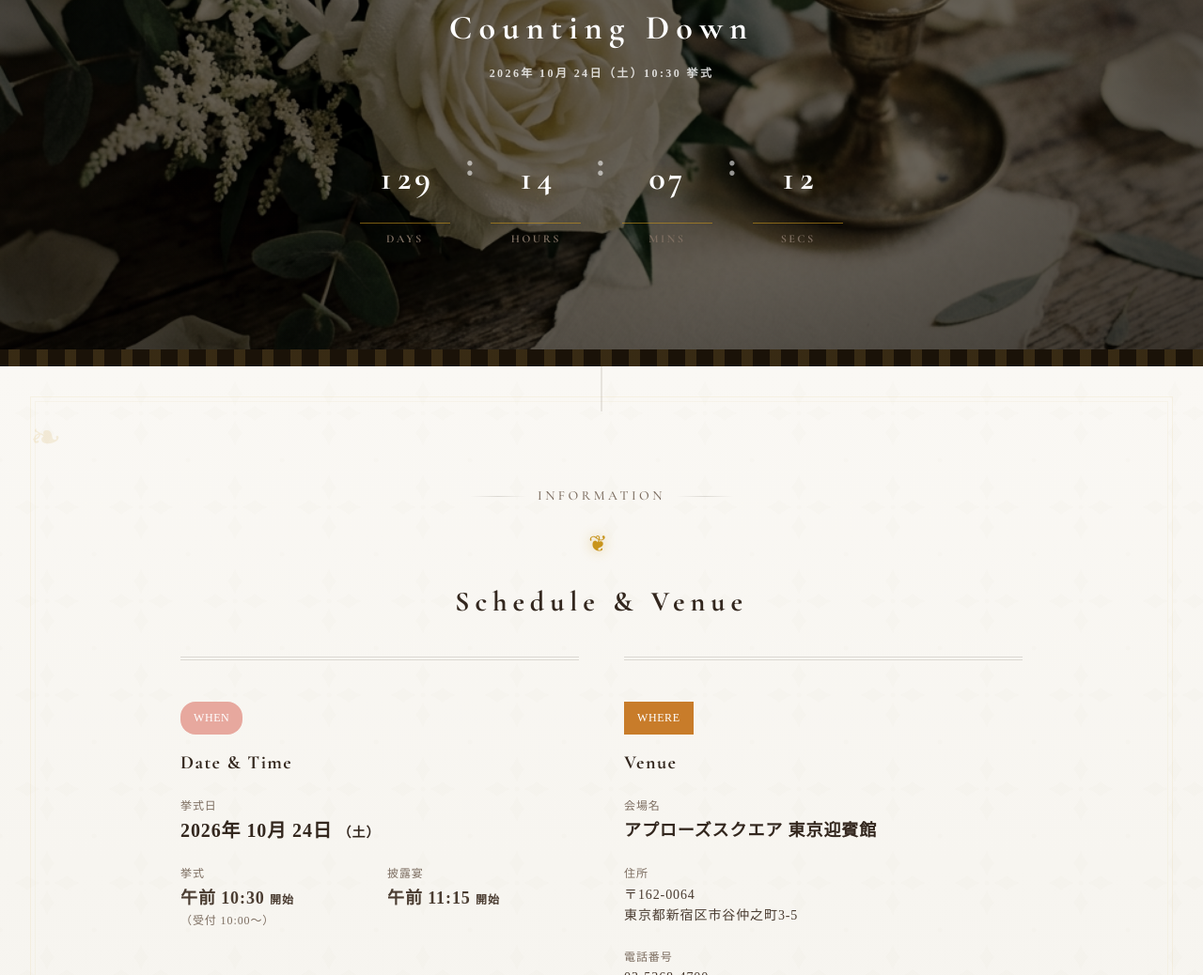
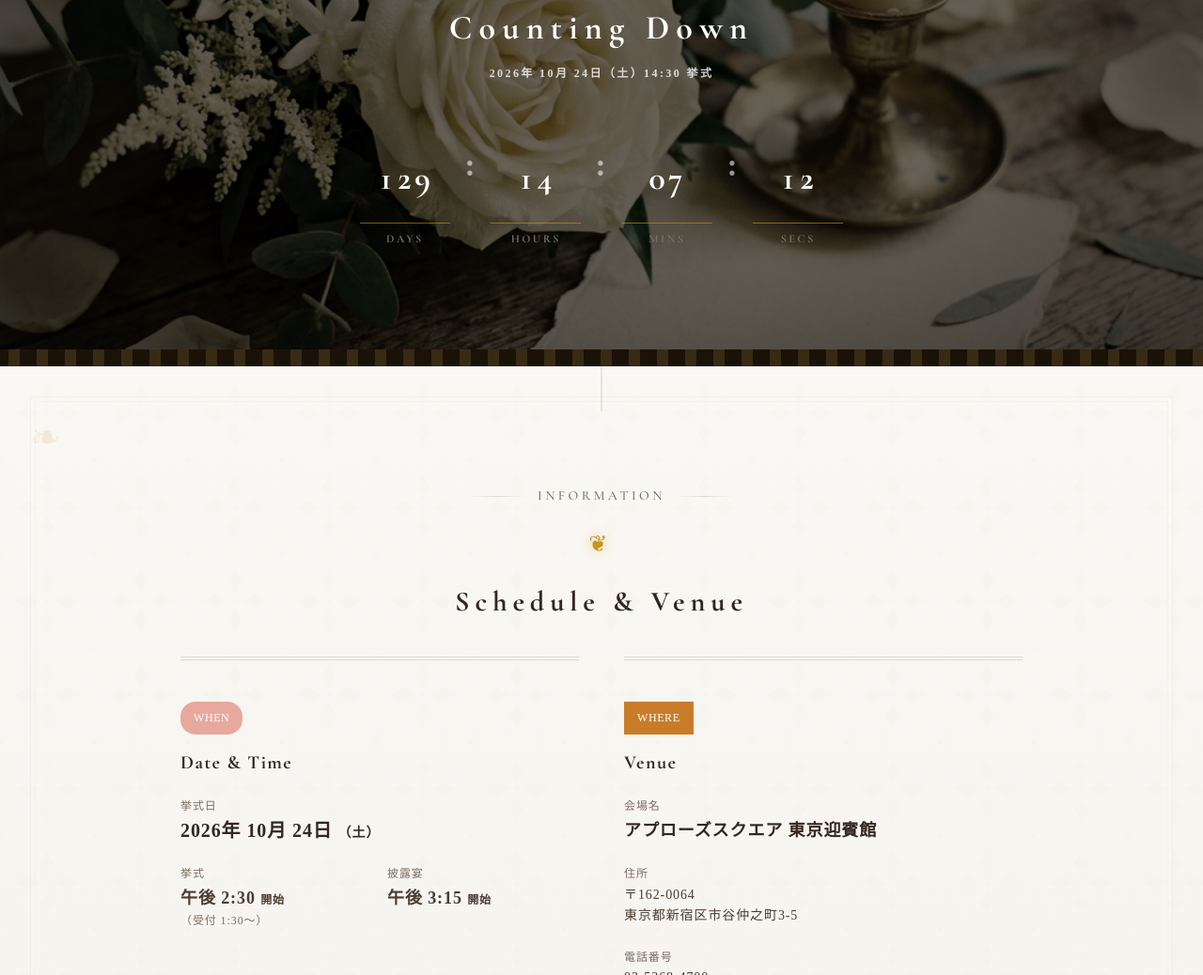
Before and after one commit to ykarmr/wedding-invitations, a Next.js app: page / in a window 1280 px wide. Shown: the part 4303-5341 px from the top of the page at 94% size. Built offline with nearby package versions, Linux system fonts and the light colour scheme; a web font is replaced by a local one.

Commit message:
時間などの変更

```diff
--- a/src/components/InvitationCountdown.tsx
+++ b/src/components/InvitationCountdown.tsx
@@ -134,7 +134,7 @@ export function InvitationCountdown() {
             className="text-xs tracking-[0.2em] text-white/80 font-bold"
             style={{ fontFamily: "var(--font-mincho)" }}
           >
-            2026年 10月 24日（土）10:30 挙式
+            2026年 10月 24日（土）14:30 挙式
           </p>
         </div>
 
--- a/src/components/InvitationEventInfo.tsx
+++ b/src/components/InvitationEventInfo.tsx
@@ -72,10 +72,10 @@ export function InvitationEventInfo() {
                       挙式
                     </p>
                     <p className="text-sm sm:text-base md:text-lg font-bold mt-1">
-                      午前 10:30 <span className="text-xs">開始</span>
+                      午後 2:30 <span className="text-xs">開始</span>
                     </p>
                     <p className="text-[10px] sm:text-xs text-[var(--color-text-light)] mt-0.5">
-                      （受付 10:00〜）
+                      （受付 1:30〜）
                     </p>
                   </div>
                   <div>
@@ -83,7 +83,7 @@ export function InvitationEventInfo() {
                       披露宴
                     </p>
                     <p className="text-sm sm:text-base md:text-lg font-bold mt-1">
-                      午前 11:15 <span className="text-xs">開始</span>
+                      午後 3:15 <span className="text-xs">開始</span>
                     </p>
                   </div>
                 </div>
```
